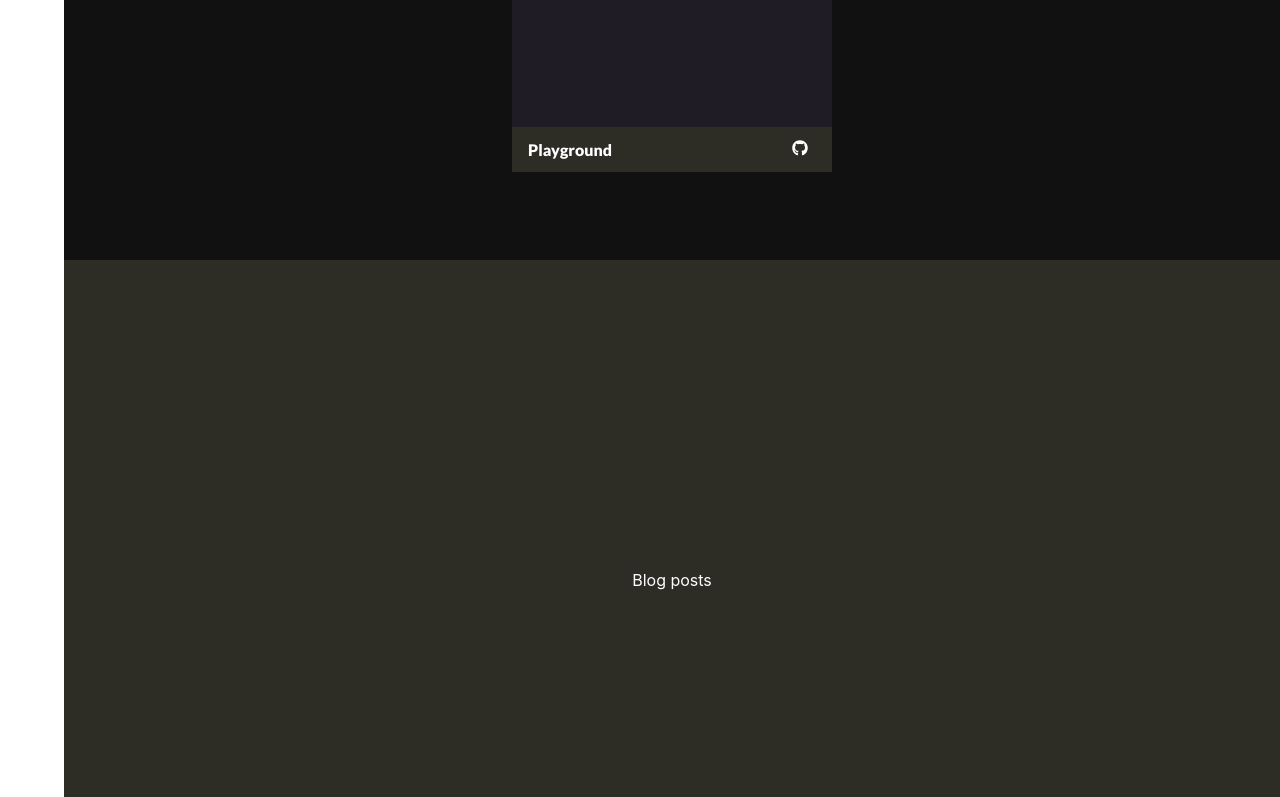
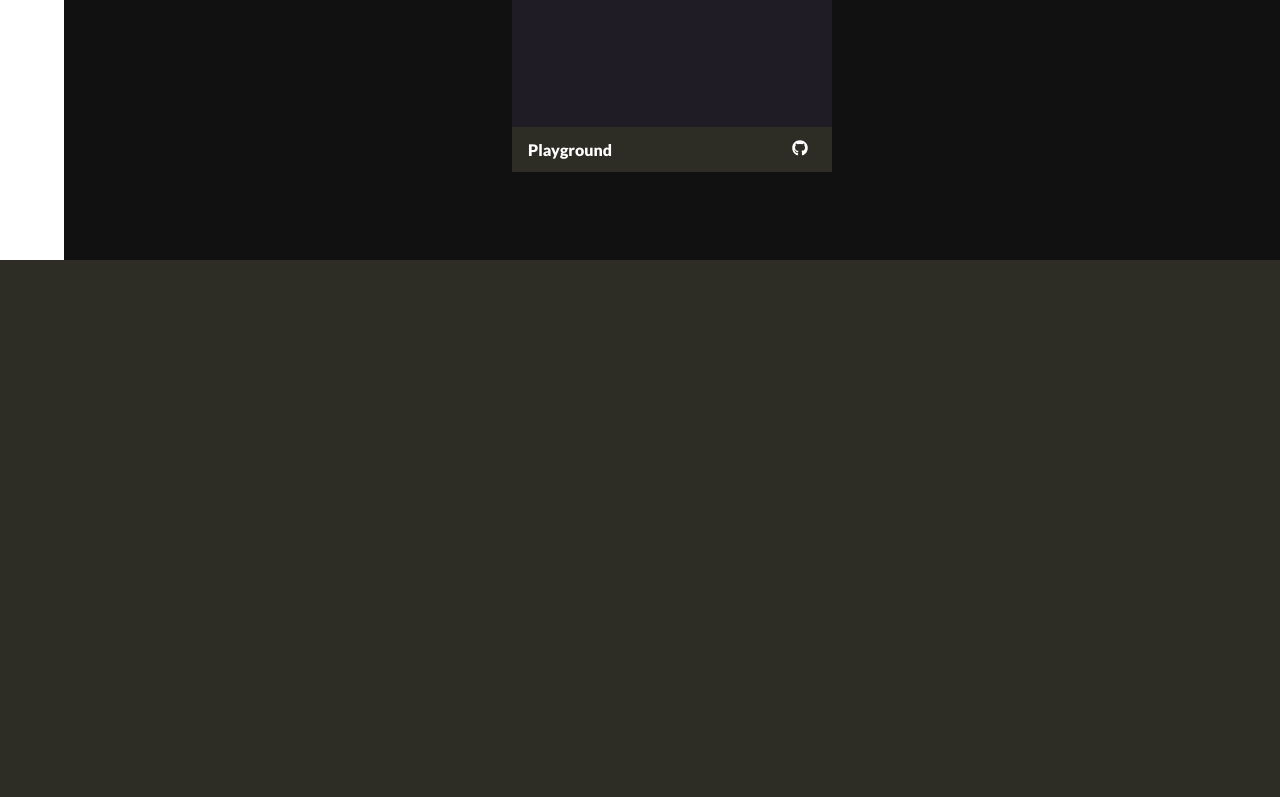
Before and after one commit to MylesWritesCode/portfolio, a Next.js app: page / in a window 1280 px wide. Shown: the part 2000-2797 px from the top of the page. After the commit the page ends 2260 px from the top, so only its background shows below. Built offline with nearby package versions, Linux system fonts and the light colour scheme.

Commit message:
messing with sections again

```diff
--- a/src/pages/index.tsx
+++ b/src/pages/index.tsx
@@ -28,7 +28,7 @@ const Home: NextPage = () => {
       <Welcome />
       <AboutMe />
       <Projects />
-      <BlogPosts />
+      {/* <BlogPosts /> */}
     </chakra.div>
   );
 };
```
